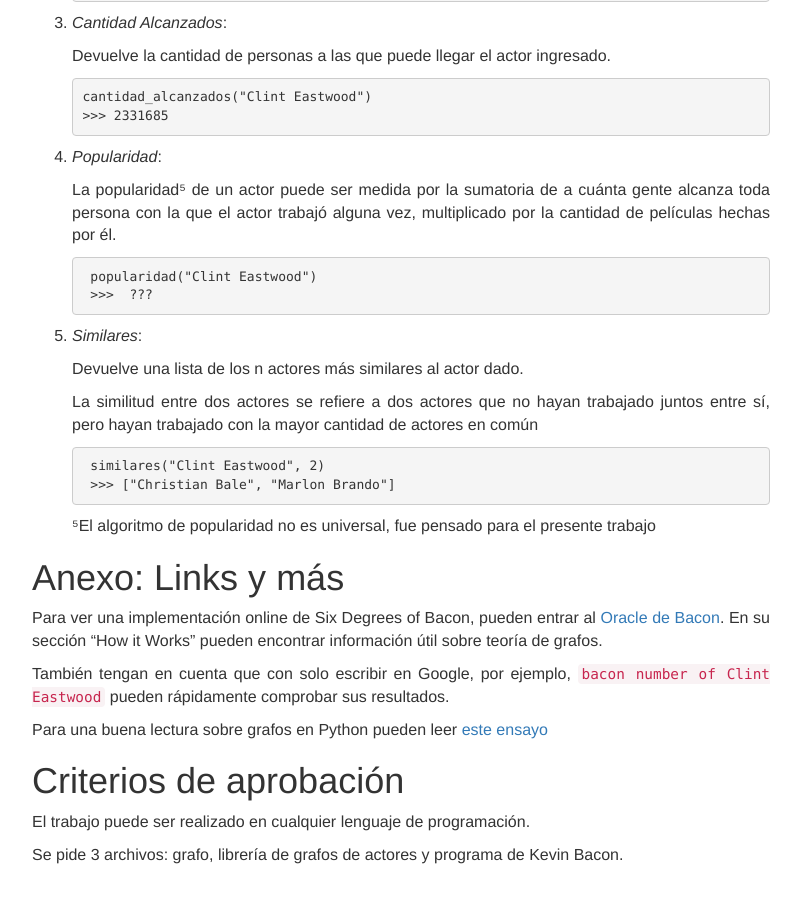
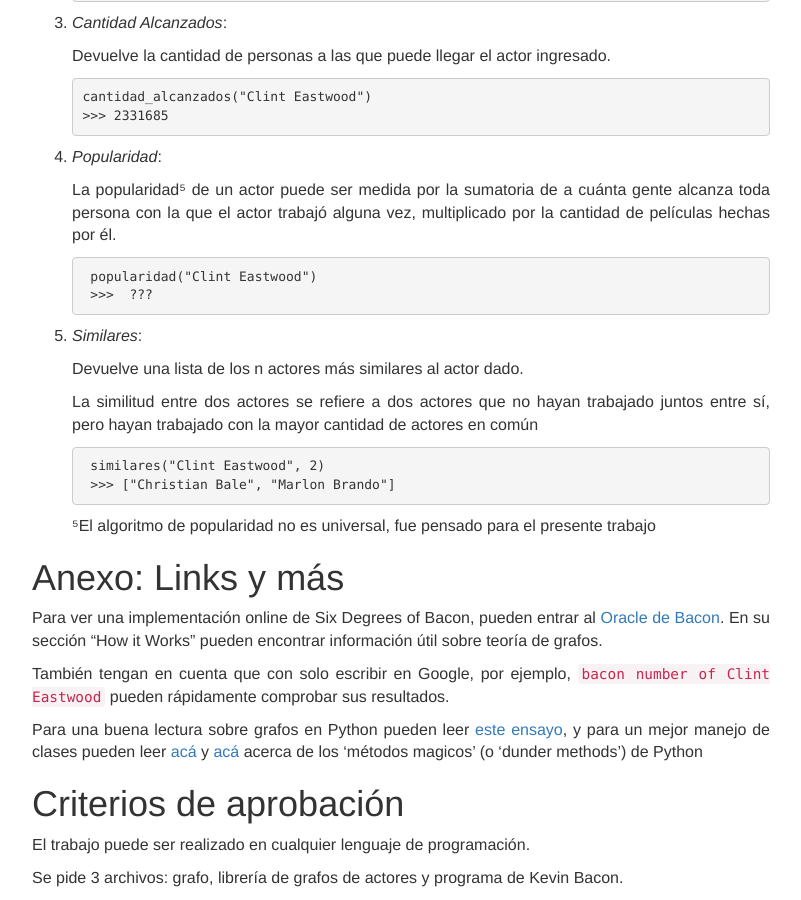
Before and after one commit to algoritmos-rw/algoritmos, a Jekyll site: the page built from static/tps/2017_2/tp3/index.md, in a window 1280 px wide and 900 px high, scrolled down 3750 px. Shown: the whole window, without its empty margins (239-1040 px from the left). Built offline with Jekyll 4.4.1, drawn with Linux system fonts in a browser that asks for light colours; before the commit the page ends 4627 px from its top, so only the background shows below that.

Commit message:
TP3-Agregados links de metodos magicos de python

```diff
--- a/static/tps/2017_2/tp3/index.md
+++ b/static/tps/2017_2/tp3/index.md
@@ -204,7 +204,7 @@ Para ver una implementación online de Six Degrees of Bacon, pueden entrar al [O
 
 También tengan en cuenta que con solo escribir en Google, por ejemplo, `bacon number of Clint Eastwood` pueden rápidamente comprobar sus resultados.
 
-Para una buena lectura sobre grafos en Python pueden leer [este ensayo](https://www.python.org/doc/essays/graphs/)
+Para una buena lectura sobre grafos en Python pueden leer [este ensayo](https://www.python.org/doc/essays/graphs/), y para un mejor manejo de clases pueden leer [acá](http://www.siafoo.net/article/57) y [acá](http://www.diveintopython3.net/special-method-names.html) acerca de los 'métodos magicos' (o 'dunder methods') de Python
 
 # Criterios de aprobación
 
```
